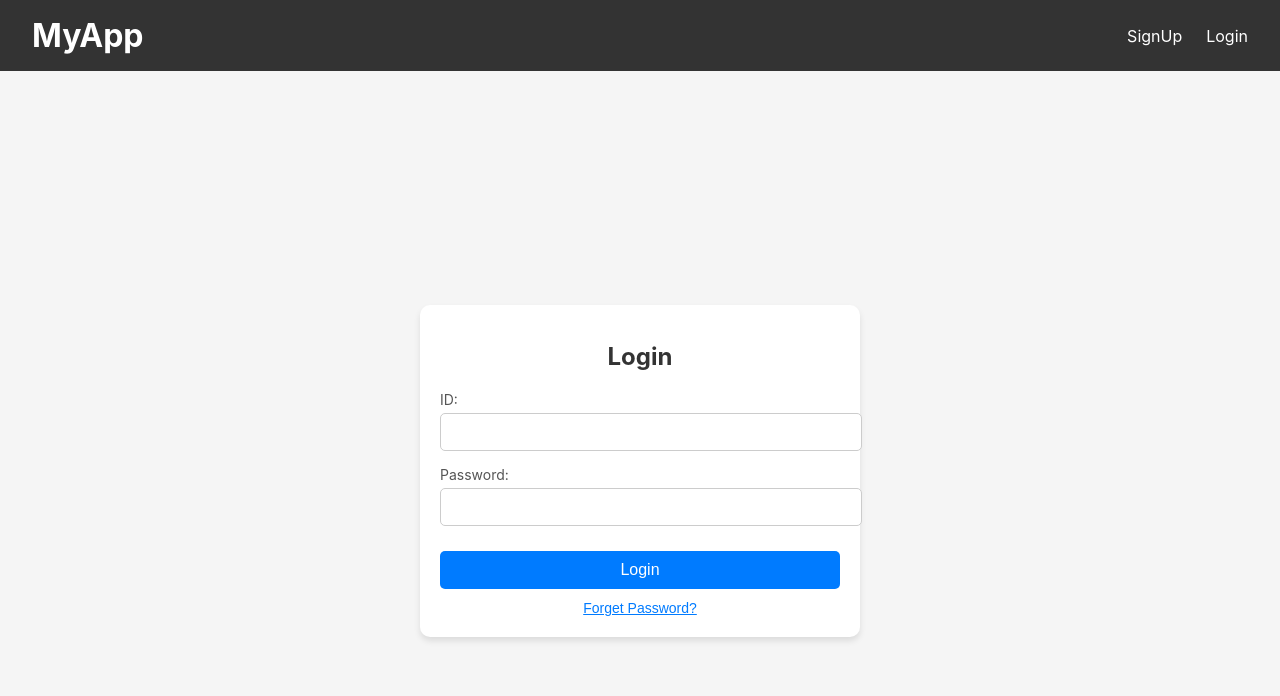
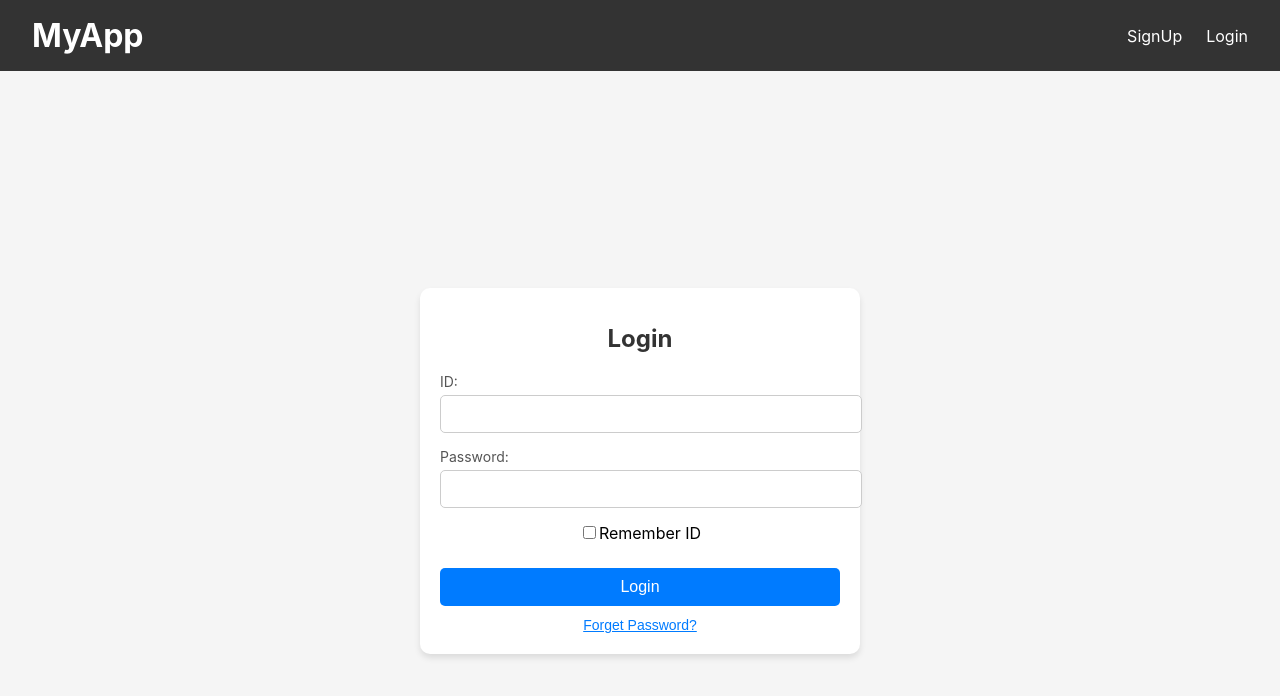
Before and after one commit to LeeKyuHyeong/board-with-react, a React (Create React App) app in the folder board/frontend/: page /login in a window 1280 px wide. Shown: the top 696 px of the page. Built offline with nearby package versions, Linux system fonts and the light colour scheme.

Commit message:
front - 로그인 시 아이디 저장 기능 추가

```diff
--- a/board/frontend/src/component/login/Login.js
+++ b/board/frontend/src/component/login/Login.js
@@ -1,13 +1,25 @@
-import React, { useState } from 'react';
+import React, { useState, useEffect } from 'react';
 import { useNavigate } from 'react-router-dom';
 import axios from 'axios';
+import Cookies from "js-cookie";
 
 const Login = ( { setUserData, setSessionTime } ) => {
   const [id, setId] = useState('');
   const [password, setPassword] = useState('');
   const [message, setMessage] = useState('');
+	const [rememberId, setRememberId] = useState(false); // 아이디 저장 체크박스
 
 	const navi = useNavigate();
+
+	// 페이지 로드 시 쿠키에서 ID 가져오기
+	useEffect(() => {
+		const savedId = Cookies.get("rememberedId");
+		if (savedId) {
+			setId(savedId);
+			setRememberId(true);
+		}
+	}, []);
+
 
   const handleLogin = async (e) => {
     e.preventDefault();
@@ -21,6 +33,13 @@ const Login = ( { setUserData, setSessionTime } ) => {
       setMessage(response.data.statMsg);
 
 			if(response.data.statCd === '200') {
+
+				if (rememberId) {
+					Cookies.set("rememberedId", id, { expires: 7 }); // 7일간 유지
+				} else {
+					Cookies.remove("rememberedId"); // 체크 해제 시 쿠키 삭제
+				}
+
 				setUserData(response.data.member);
 				setSessionTime(response.data.timeout);
 				alert(id + '님 로그인 하셨습니다.');
@@ -58,7 +77,14 @@ const Login = ( { setUserData, setSessionTime } ) => {
 							style={styles.input}
 						/>
 					</div>
-
+					<div style={styles.checkboxGroup}>
+						<input
+							type="checkbox"
+							checked={rememberId}
+							onChange={() => setRememberId(!rememberId)}
+						/>
+						<label>Remember ID</label>
+					</div>
 					{message && <p>{message}</p>}
 					<button type="submit" style={styles.button}>Login</button>
 				</form>
```
